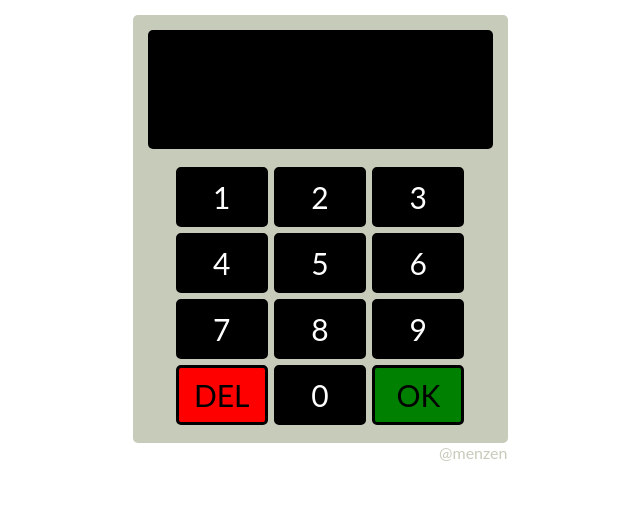
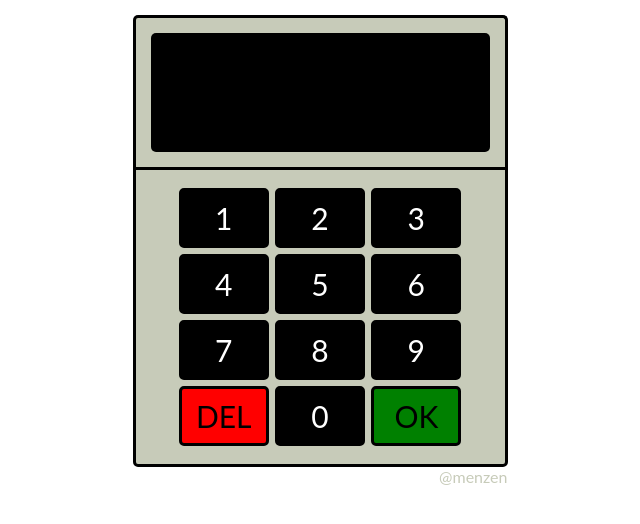
Before and after one commit to menzen/vgdd, a React (Create React App) app: page / in a window 1280 px wide. Shown: the top 524 px of the page, without its empty margins (320-960 px from the left). Built offline with nearby package versions, Linux system fonts and the light colour scheme.

Commit message:
1 file modified

```diff
--- a/src/style.css
+++ b/src/style.css
@@ -41,9 +41,10 @@ body {
   display: flex;
   flex-wrap: wrap;
   justify-content: space-between;
-  padding: 0 40px 15px 40px;
+  padding: 15px 40px 15px 40px;
   background: var(--color-1);
   border-radius: 0 0 var(--border-radius) var(--border-radius);
+  border: 3px solid var(--color-2);
 }
 
 .break {
@@ -87,6 +88,8 @@ body {
   border-radius: var(--border-radius) var(--border-radius) 0 0;
   background: var(--color-1);
   padding: 15px;
+  border: 3px solid var(--color-2);
+  border-bottom: none;
 }
 
 input[type="text"] {
```
